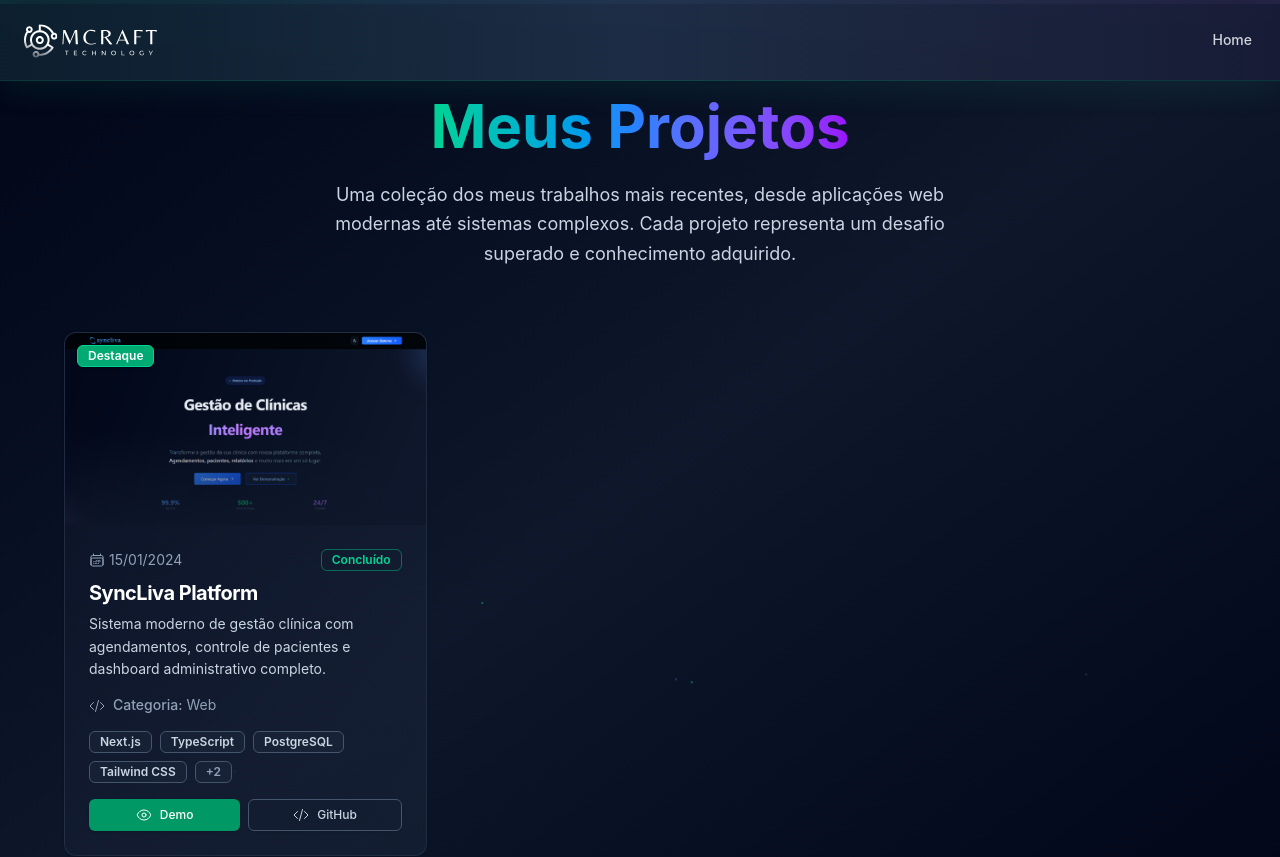
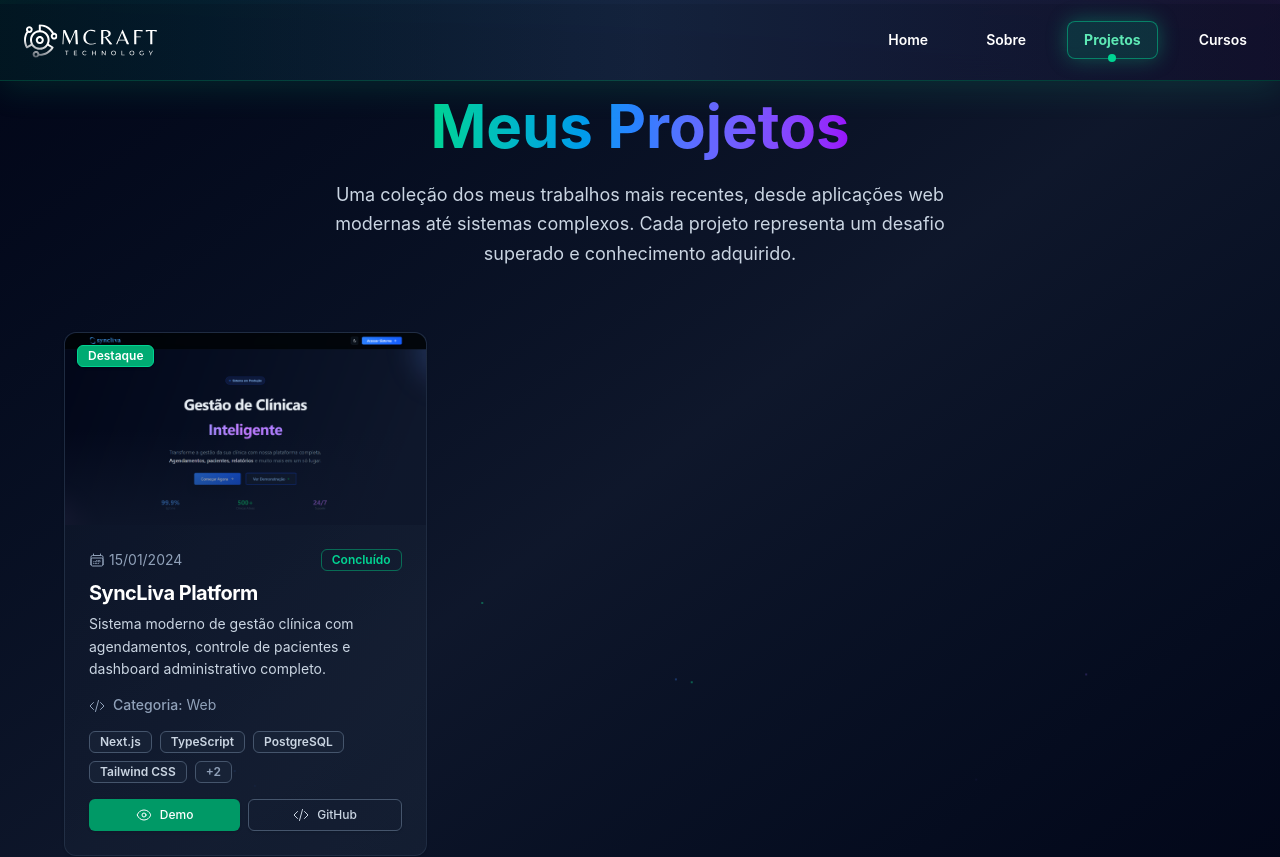
Before and after one commit to TheuSoft/site, a Next.js app: page /projetos in a window 1280 px wide. Shown: the top 857 px of the page. Built offline with nearby package versions, Linux system fonts and the light colour scheme.

Commit message:
Refactor: melhoria na estrutura do codigo, navbar e projetos

```diff
--- a/src/app/page.tsx
+++ b/src/app/page.tsx
@@ -776,16 +776,20 @@ export default function Home() {
             </div>
           </div>
 
-          <Magnetic strength={0.3}>
+          <Magnetic strength={0.1}>
             <Button
+              asChild
               size="lg"
-              className="btn-futuristic text-white font-mono text-lg px-12 py-6 rounded-none border border-emerald-400/20 opacity-50 cursor-not-allowed"
-              disabled
+              className="bg-gradient-to-r from-emerald-600 to-blue-600 hover:from-emerald-700 hover:to-blue-700 text-white font-mono px-8"
             >
-              <div className="flex items-center gap-3">
-                EM_CONSTRUÇÃO
-                <ArrowRightIcon className="h-5 w-5" />
-              </div>
+              <Link
+                href="https://wa.me/5534992424044?text=Olá! Vi seu portfólio e gostaria de conversar sobre uma oportunidade."
+                target="_blank"
+                rel="noopener noreferrer"
+                className="flex items-center gap-3"
+              >
+                ENTRAR EM CONTATO
+              </Link>
             </Button>
           </Magnetic>
         </div>
--- a/src/app/sobre/page.tsx
+++ b/src/app/sobre/page.tsx
@@ -505,7 +505,6 @@ export default function SobrePage() {
                     className="flex items-center gap-3"
                   >
                     ENTRAR EM CONTATO
-                    <HeartIcon className="h-5 w-5" />
                   </Link>
                 </Button>
               </Magnetic>
--- a/src/components/layout/navbar.tsx
+++ b/src/components/layout/navbar.tsx
@@ -9,7 +9,12 @@ import { MotionNav, slideDown } from "@/providers/motion-provider";
 import { Bars3Icon, XMarkIcon } from "@/components/icons";
 import { Logo } from "@/components/ui/logo";
 
-const navigation = [{ name: "Home", href: "/", id: "home" }];
+const navigation = [
+  { name: "Home", href: "/", id: "home" },
+  { name: "Sobre", href: "/sobre", id: "sobre" },
+  { name: "Projetos", href: "/projetos", id: "projetos" },
+  { name: "Cursos", href: "/cursos", id: "cursos" },
+];
 
 export function Navbar() {
   const [isOpen, setIsOpen] = useState(false);
@@ -25,31 +30,35 @@ export function Navbar() {
 
   return (
     <MotionNav
-      className="fixed top-0 left-0 right-0 z-50 bg-gradient-to-r from-slate-900/90 via-slate-800/90 to-slate-900/90 backdrop-blur-xl border-b border-emerald-500/20 shadow-[0_8px_32px_rgba(16,185,129,0.1)]"
+      className="fixed top-0 left-0 right-0 z-50 bg-gradient-to-r from-slate-950/95 via-slate-900/95 to-slate-950/95 backdrop-blur-xl border-b border-emerald-500/30 shadow-[0_8px_32px_rgba(16,185,129,0.15)]"
       initial="hidden"
       animate="visible"
       variants={slideDown}
     >
-      <div className="absolute inset-0 bg-gradient-to-r from-emerald-400/5 via-blue-400/5 to-purple-400/5" />
+      <div className="absolute inset-0 bg-gradient-to-r from-emerald-400/8 via-blue-400/8 to-purple-400/8" />
       <div className="container-responsive relative">
         <div className="flex items-center justify-between h-20">
           {/* Logo */}
           <Logo size="lg" variant="navbar" />
 
           {/* Desktop Navigation */}
-          <div className="hidden md:flex space-x-8">
+          <div className="hidden md:flex space-x-6">
             {navigation.map((item) => (
               <Link
                 key={item.name}
                 href={item.href}
                 className={cn(
-                  "text-sm font-medium transition-all duration-300 hover:text-emerald-400 relative group px-3 py-2 rounded-lg",
+                  "text-sm font-semibold transition-all duration-300 hover:text-emerald-300 relative group px-4 py-2 rounded-lg border border-transparent hover:border-emerald-400/30",
                   isActive(item.href, item.id)
-                    ? "text-emerald-400 bg-emerald-400/10 shadow-[0_0_20px_rgba(16,185,129,0.3)]"
-                    : "text-gray-300 hover:bg-white/5"
+                    ? "text-emerald-300 bg-emerald-400/15 shadow-[0_0_20px_rgba(16,185,129,0.4)] border-emerald-400/50 font-bold"
+                    : "text-white hover:bg-emerald-400/10 hover:shadow-[0_0_15px_rgba(16,185,129,0.2)]"
                 )}
               >
                 {item.name}
+                {/* Indicador de ativo */}
+                {isActive(item.href, item.id) && (
+                  <div className="absolute -bottom-1 left-1/2 transform -translate-x-1/2 w-2 h-2 bg-emerald-400 rounded-full animate-pulse" />
+                )}
               </Link>
             ))}
           </div>
@@ -71,17 +80,17 @@ export function Navbar() {
 
         {/* Mobile Navigation */}
         {isOpen && (
-          <div className="md:hidden py-4 border-t border-dark-800">
-            <div className="flex flex-col space-y-3">
+          <div className="md:hidden py-4 border-t border-emerald-500/30">
+            <div className="flex flex-col space-y-2">
               {navigation.map((item) => (
                 <Link
                   key={item.name}
                   href={item.href}
                   className={cn(
-                    "text-base font-medium px-3 py-2 rounded-md transition-colors duration-200",
+                    "text-base font-semibold px-4 py-3 rounded-lg transition-all duration-200 border border-transparent",
                     isActive(item.href, item.id)
-                      ? "text-emerald-400 bg-dark-800"
-                      : "text-gray-300 hover:text-emerald-400 hover:bg-dark-800"
+                      ? "text-emerald-300 bg-emerald-400/15 border-emerald-400/50 shadow-[0_0_15px_rgba(16,185,129,0.3)]"
+                      : "text-white hover:text-emerald-300 hover:bg-emerald-400/10 hover:border-emerald-400/30"
                   )}
                   onClick={() => setIsOpen(false)}
                 >
--- a/src/data/projects.ts
+++ b/src/data/projects.ts
@@ -16,7 +16,7 @@ export const projects: Project[] = [
       "Drizzle ORM",
       "Vercel",
     ],
-    image: "/certificates/syncliva.png",
+    image: "/projetos/syncliva.png",
     demoUrl: "https://syncliva.vercel.app/",
     githubUrl: "https://github.com/TheuSoft/syncliva",
     featured: true,
```
Also changed, not shown: public/projetos/syncliva.png (renamed from public/certificates/syncliva.png).
